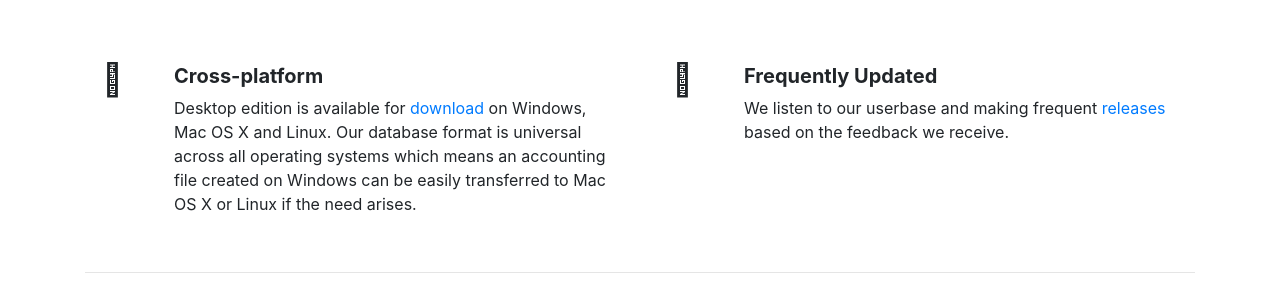
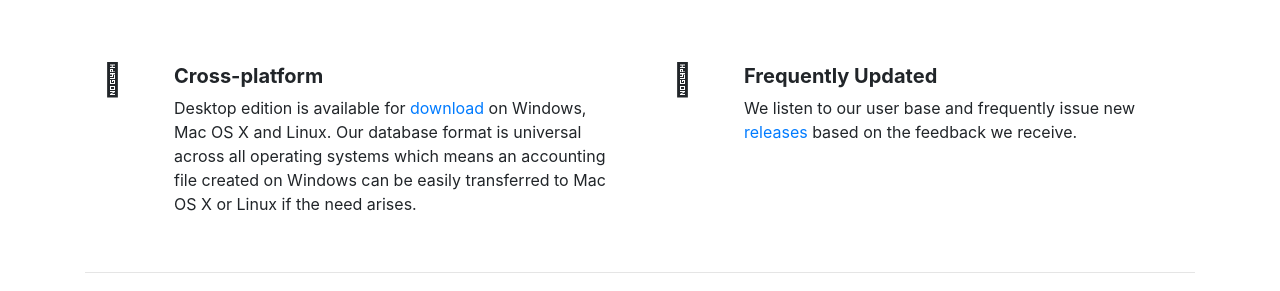
Before and after one commit to 3etechinns/www.manager.io, a Jekyll site: the page built from index.html, in a window 1280 px wide. Shown: the part 917-1208 px from the top of the page. Built offline with Jekyll 4.4.1, drawn with Linux system fonts in a browser that asks for light colours; nearby versions of some CDN libraries; comment, search, counter and statistics services are not loaded.

Commit message:
no message

```diff
--- a/index.html
+++ b/index.html
@@ -62,7 +62,7 @@ layout: main
       <i class="fal fa-2x fa-calendar-check" style="width: 72px"></i>
       <div class="media-body">
         <h5 class="mt-0 font-weight-bold">Frequently Updated</h5>
-        We listen to our userbase and making frequent <a href="/desktop/releases">releases</a> based on the feedback we receive.
+        We listen to our user base and frequently issue new <a href="/desktop/releases">releases</a> based on the feedback we receive.
       </div>
     </div>
   </div>
```
